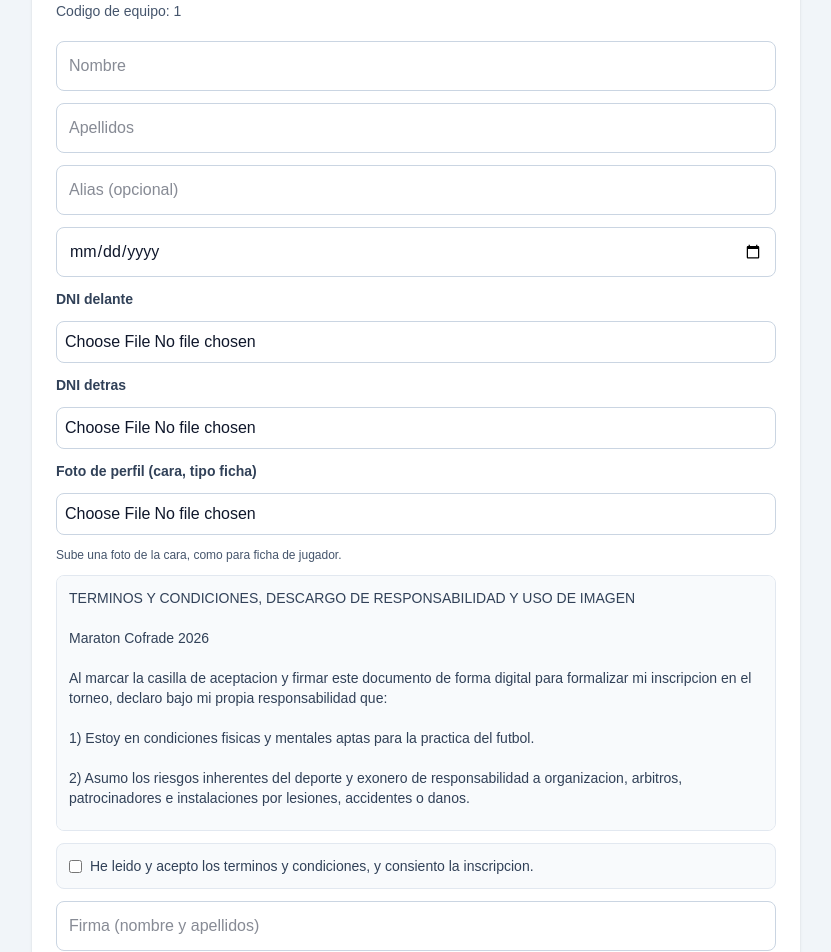
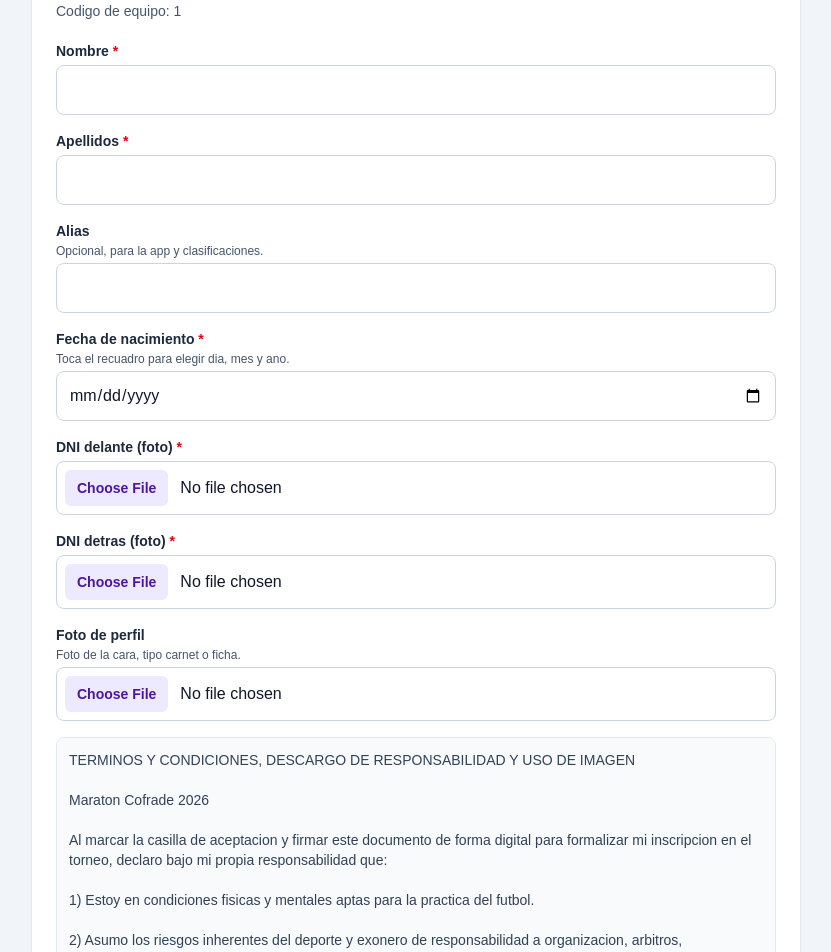
Before and after one commit to Miguepgv/torneo-app, a Next.js app: page /join/1 in a window 1280 px wide. Shown: the part 160-1112 px from the top of the page, without its empty margins (224-1055 px from the left). Built offline with nearby package versions, Linux system fonts and the light colour scheme; no server answers.

Commit message:
Inscripcion: etiquetas visibles en cada campo para movil

```diff
--- a/app/join/[codigo]/page.tsx
+++ b/app/join/[codigo]/page.tsx
@@ -4,6 +4,32 @@ import { FormEvent, useMemo, useState } from "react";
 import { useParams, useRouter } from "next/navigation";
 import { calcEdadAniosCumplidos } from "@/lib/edad-inscripcion";
 import { getInscriptionLegalBundle } from "@/lib/inscripcion-legal";
+
+const inputClass =
+  "w-full rounded-lg border border-slate-300 bg-white p-3 text-base text-slate-900 placeholder:text-slate-400";
+
+const fileInputClass =
+  "w-full rounded-lg border border-slate-300 bg-white p-2 text-base text-slate-900 file:mr-3 file:rounded-md file:border-0 file:bg-violet-100 file:px-3 file:py-2 file:text-sm file:font-semibold file:text-violet-900";
+
+function FieldLabel({
+  children,
+  required,
+  hint,
+}: {
+  children: React.ReactNode;
+  required?: boolean;
+  hint?: string;
+}) {
+  return (
+    <div className="mb-1">
+      <span className="block text-sm font-semibold text-slate-800">
+        {children}
+        {required ? <span className="text-red-600"> *</span> : null}
+      </span>
+      {hint ? <span className="mt-0.5 block text-xs text-slate-600">{hint}</span> : null}
+    </div>
+  );
+}
 
 export default function JoinByCodePage() {
   const params = useParams<{ codigo: string }>();
@@ -125,123 +151,166 @@ export default function JoinByCodePage() {
         <h1 className="text-2xl font-bold text-violet-800">Inscripcion de jugador</h1>
         <p className="text-sm text-slate-600">Codigo de equipo: {codigo}</p>
 
-        <form className="grid gap-3" onSubmit={onSubmit}>
+        <form className="grid gap-4" onSubmit={onSubmit}>
+          <div>
+            <FieldLabel required>Nombre</FieldLabel>
             <input
-            className="rounded-lg border border-slate-300 bg-white p-3 text-slate-900"
-            placeholder="Nombre"
+              className={inputClass}
+              name="nombre"
+              autoComplete="given-name"
               value={nombre}
               onChange={(event) => setNombre(event.target.value)}
               required
             />
+          </div>
+
+          <div>
+            <FieldLabel required>Apellidos</FieldLabel>
             <input
-            className="rounded-lg border border-slate-300 bg-white p-3 text-slate-900"
-            placeholder="Apellidos"
+              className={inputClass}
+              name="apellidos"
+              autoComplete="family-name"
               value={apellidos}
               onChange={(event) => setApellidos(event.target.value)}
               required
             />
+          </div>
+
+          <div>
+            <FieldLabel hint="Opcional, para la app y clasificaciones.">Alias</FieldLabel>
             <input
-            className="rounded-lg border border-slate-300 bg-white p-3 text-slate-900"
-            placeholder="Alias (opcional)"
+              className={inputClass}
+              name="alias"
               value={alias}
               onChange={(event) => setAlias(event.target.value)}
             />
+          </div>
+
+          <div>
+            <FieldLabel required hint="Toca el recuadro para elegir dia, mes y ano.">
+              Fecha de nacimiento
+            </FieldLabel>
             <input
-            className="rounded-lg border border-slate-300 bg-white p-3 text-slate-900"
+              className={`${inputClass} min-h-[48px] [color-scheme:light]`}
               type="date"
+              name="fechaNacimiento"
               value={fechaNacimiento}
               onChange={(event) => setFechaNacimiento(event.target.value)}
               required
             />
+            {edad !== null ? (
+              <p className="mt-1 text-xs text-slate-600">
+                Edad calculada: {edad} anos {esMenor ? "(menor de edad)" : "(mayor de edad)"}
+              </p>
+            ) : null}
+          </div>
 
-          <label className="text-sm font-semibold text-slate-700">DNI delante</label>
+          <div>
+            <FieldLabel required>DNI delante (foto)</FieldLabel>
             <input
-            className="rounded-lg border border-slate-300 bg-white p-2 text-slate-900"
+              className={fileInputClass}
               type="file"
               accept="image/*"
+              capture="environment"
               onChange={(event) => setDniDelante(event.target.files?.[0] ?? null)}
               required
             />
+          </div>
 
-          <label className="text-sm font-semibold text-slate-700">DNI detras</label>
+          <div>
+            <FieldLabel required>DNI detras (foto)</FieldLabel>
             <input
-            className="rounded-lg border border-slate-300 bg-white p-2 text-slate-900"
+              className={fileInputClass}
               type="file"
               accept="image/*"
+              capture="environment"
               onChange={(event) => setDniDetras(event.target.files?.[0] ?? null)}
               required
             />
+          </div>
 
-          <label className="text-sm font-semibold text-slate-700">
-            Foto de perfil (cara, tipo ficha)
-          </label>
+          <div>
+            <FieldLabel hint="Foto de la cara, tipo carnet o ficha.">Foto de perfil</FieldLabel>
             <input
-            className="rounded-lg border border-slate-300 bg-white p-2 text-slate-900"
+              className={fileInputClass}
               type="file"
               accept="image/*"
+              capture="user"
               onChange={(event) => setFotoPerfil(event.target.files?.[0] ?? null)}
             />
-          <p className="text-xs text-slate-600">
-            Sube una foto de la cara, como para ficha de jugador.
+          </div>
+
+          {esMenor ? (
+            <div className="grid gap-4 rounded-xl border border-amber-200 bg-amber-50/80 p-4">
+              <p className="text-sm font-semibold text-amber-950">
+                Menor de edad: datos del padre, madre o tutor legal
               </p>
 
-          {esMenor ? (
-            <>
-              <p className="text-sm font-semibold text-amber-800">
-                Menor de edad: datos del padre/madre/tutor legal (obligatorios)
-              </p>
+              <div>
+                <FieldLabel required hint="Recibira el resguardo de la inscripcion.">
+                  Email del tutor
+                </FieldLabel>
                 <input
-                className="rounded-lg border border-slate-300 bg-white p-3 text-slate-900"
+                  className={inputClass}
                   type="email"
                   inputMode="email"
                   autoComplete="email"
-                placeholder="Email del tutor (recibira el resguardo con las condiciones aceptadas)"
                   value={tutorEmail}
                   onChange={(event) => setTutorEmail(event.target.value)}
                   required
                 />
+              </div>
+
+              <div>
+                <FieldLabel required>Telefono del tutor (urgencias)</FieldLabel>
                 <input
-                className="rounded-lg border border-slate-300 bg-white p-3 text-slate-900"
+                  className={inputClass}
                   type="tel"
                   inputMode="tel"
                   autoComplete="tel"
-                placeholder="Telefono de contacto del tutor (urgencias)"
                   value={tutorTelefono}
                   onChange={(event) => setTutorTelefono(event.target.value)}
                   required
                 />
+              </div>
+
+              <div>
+                <FieldLabel required hint="Tal como figura en el DNI del tutor.">
+                  DNI o NIE del tutor
+                </FieldLabel>
                 <input
-                className="rounded-lg border border-slate-300 bg-white p-3 text-slate-900"
-                placeholder="DNI o NIE del tutor (tal como figura en el documento)"
+                  className={inputClass}
                   value={tutorDni}
                   onChange={(event) => setTutorDni(event.target.value)}
                   autoComplete="off"
                   required
                 />
-              <p className="text-xs text-slate-600">
-                El DNI del tutor constara en el resguardo por correo y en el PDF de administracion, ademas de las fotos del documento.
-              </p>
-              <label className="text-sm font-semibold text-slate-700">
-                DNI tutor delante (obligatorio por ser menor)
-              </label>
+              </div>
+
+              <div>
+                <FieldLabel required>DNI del tutor — delante (foto)</FieldLabel>
                 <input
-                className="rounded-lg border border-slate-300 bg-white p-2 text-slate-900"
+                  className={fileInputClass}
                   type="file"
                   accept="image/*"
+                  capture="environment"
                   onChange={(event) => setDniTutorDelante(event.target.files?.[0] ?? null)}
                   required
                 />
-              <label className="text-sm font-semibold text-slate-700">
-                DNI tutor detras (obligatorio por ser menor)
-              </label>
+              </div>
+
+              <div>
+                <FieldLabel required>DNI del tutor — detras (foto)</FieldLabel>
                 <input
-                className="rounded-lg border border-slate-300 bg-white p-2 text-slate-900"
+                  className={fileInputClass}
                   type="file"
                   accept="image/*"
+                  capture="environment"
                   onChange={(event) => setDniTutorDetras(event.target.files?.[0] ?? null)}
                   required
                 />
-            </>
+              </div>
+            </div>
           ) : null}
 
           <div className="max-h-64 overflow-auto rounded-lg border border-slate-200 bg-slate-50 p-3 text-sm text-slate-700 whitespace-pre-wrap">
@@ -263,17 +332,24 @@ export default function JoinByCodePage() {
             </span>
           </label>
 
+          <div>
+            <FieldLabel
+              required
+              hint={
+                esMenor
+                  ? "Escribe nombre y apellidos del padre, madre o tutor legal."
+                  : "Escribe tu nombre y apellidos como firma."
+              }
+            >
+              {esMenor ? "Firma del tutor (nombre y apellidos)" : "Firma (nombre y apellidos)"}
+            </FieldLabel>
             <input
-            className="rounded-lg border border-slate-300 bg-white p-3 text-slate-900"
-            placeholder={
-              esMenor
-                ? "Firma del Padre/Madre/Tutor legal (nombre y apellidos)"
-                : "Firma (nombre y apellidos)"
-            }
+              className={inputClass}
               value={firma}
               onChange={(event) => setFirma(event.target.value)}
               required
             />
+          </div>
 
           <button
             className="rounded-lg bg-violet-600 px-4 py-3 font-semibold text-white disabled:opacity-60"
```
Lines whose indentation alone changed are shown as unchanged.
